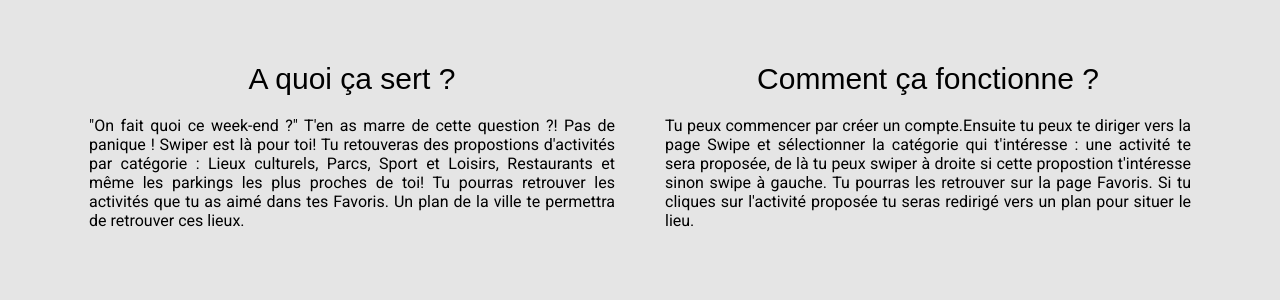
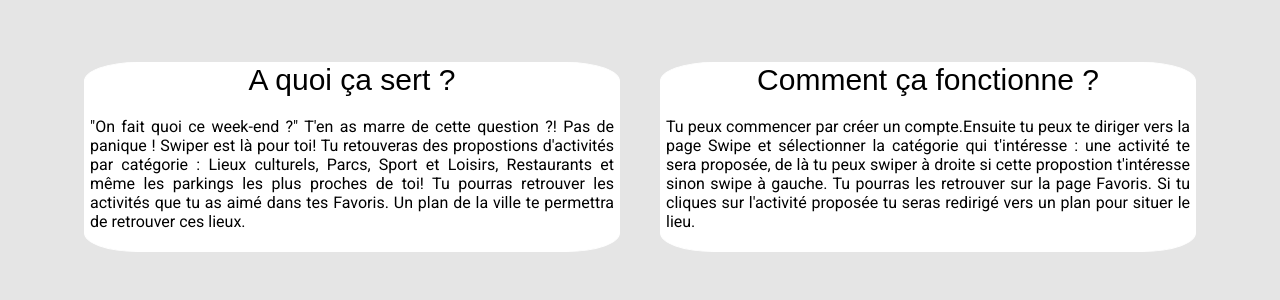
Before and after one commit to guilhemcv/swiper, a React (Create React App) app: page / in a window 1280 px wide. Shown: the top 300 px of the page. Built offline with nearby package versions, Linux system fonts and the light colour scheme; a web font is replaced by a local one.

Commit message:
updated desktop style

```diff
--- a/src/components/Carte/Carte.css
+++ b/src/components/Carte/Carte.css
@@ -45,7 +45,9 @@
   .info{
     display: block;
     width: 100%;
-    border-radius:solid 2px;
+    border : 1px solid white;
+    border-radius:10%;
+    background-color: white;
     margin-left: 20px;
     margin-right: 20px;
     padding-left: 5px;
@@ -59,7 +61,9 @@
   }
   .fonctionnement{
     display: block;
-    border-radius:solid 2px;
+    border : 1px solid white;
+    border-radius:10%;
+    background-color: white;
     width: 100%;
     margin-left: 20px;
     margin-right: 20px;
```
